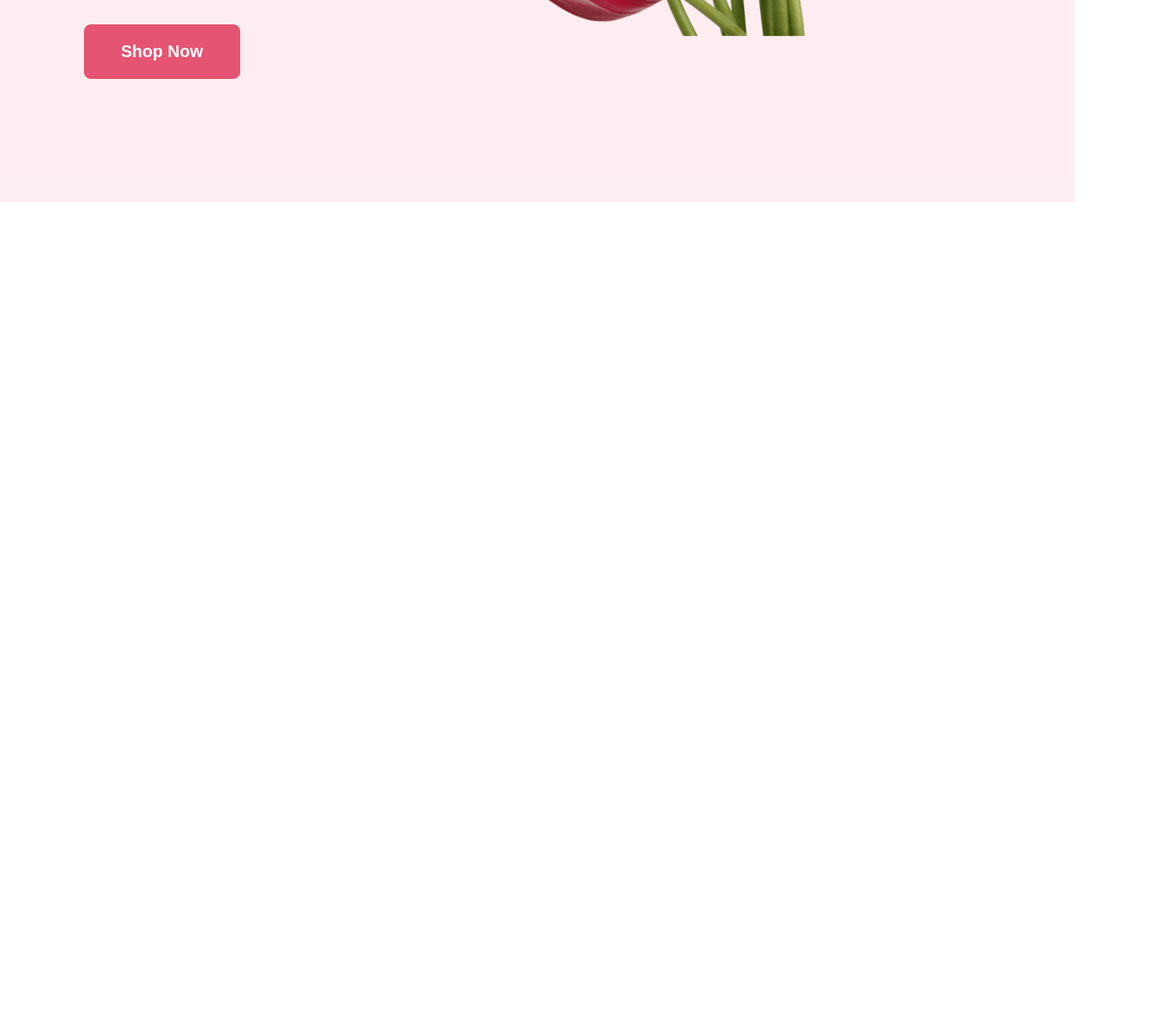
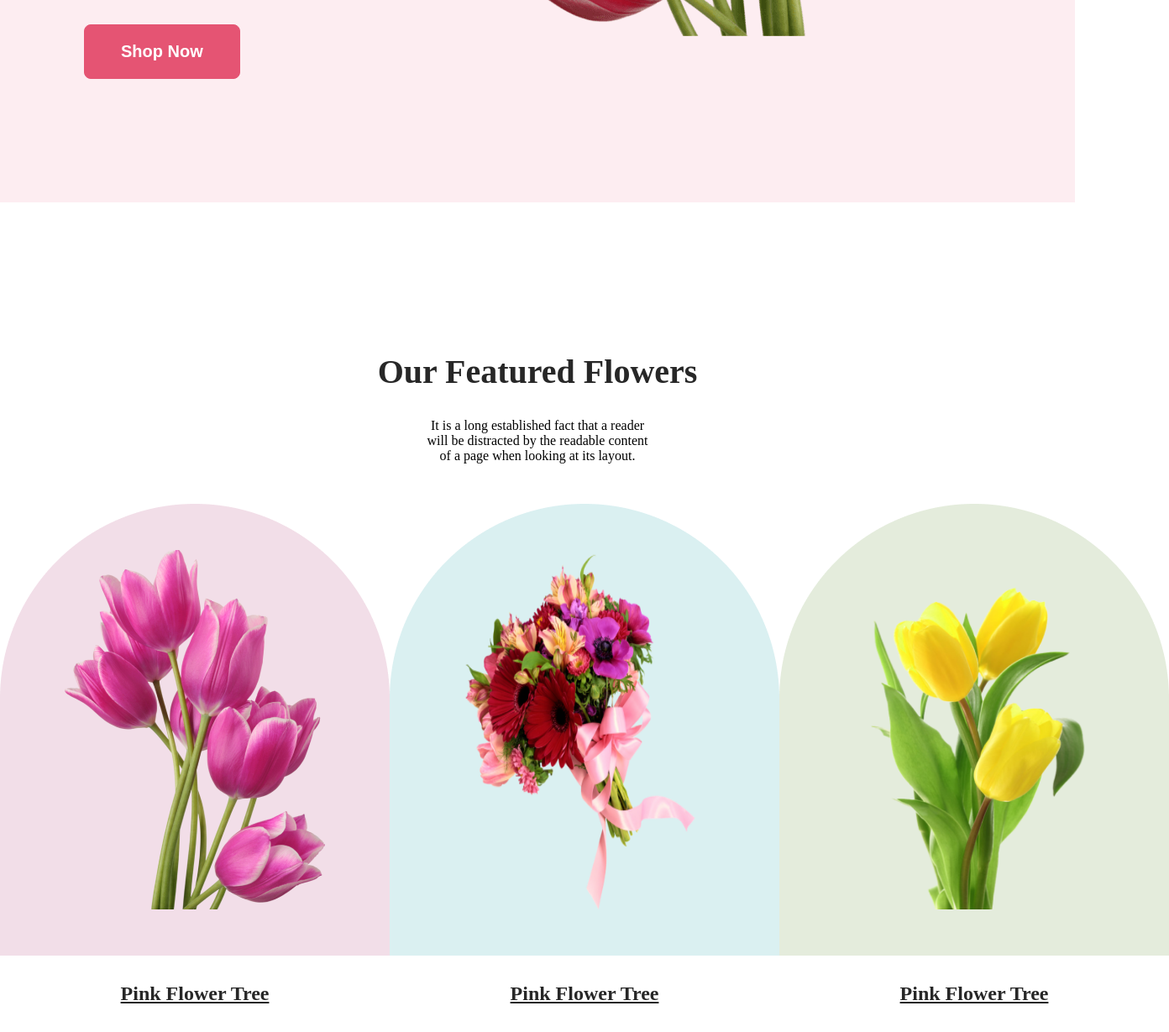
Before and after one commit to towhidhasan247/Online-Flower-Shop, a plain HTML site: page index.html in a window 1280 px wide. Shown: the part 807-2036 px from the top of the page at 84% size, 1392 px wide, since content can reach past the window. Before the commit the page ends 1048 px from the top, so only its background shows below. Drawn offline with Linux system fonts and the light colour scheme.

Commit message:
complete feactured flower section

```diff
--- a/index.html
+++ b/index.html
@@ -23,10 +23,32 @@
 
         </div>
         <div class="image-container">
-            <img  src="images/flower 1.png" alt="">
+            <img src="images/flower 1.png" alt="">
         </div>
     </div>
-
+    <div>
+        <div class="featured-text">
+            <h2>Our Featured Flowers</h2>
+            <p>It is a long established fact that a reader will be distracted by the readable content of a page when
+                looking at its layout.</p>
+        </div>
+        <div class="featured-image-container">
+            <div class="rectangle-container">
+                <div id="img1">
+                    <img src="images/pngwing 6.png" alt="">
+                </div>
+                <h4>Pink Flower Tree</h4>
+            </div>
+            <div class="rectangle-container">
+                <div id="img2"> <img src="images/pngwing 5.png" alt=""></div>
+                <h4>Pink Flower Tree</h4>
+            </div>
+            <div class="rectangle-container">
+                <div id="img3"> <img src="images/pngwing 7.png" alt=""></div>
+                <h4>Pink Flower Tree</h4>
+            </div>
+        </div>
+    </div>
 </body>
 
 </html>
--- a/style.css
+++ b/style.css
@@ -6,6 +6,7 @@ body {
 .introduction-container {
     background: rgba(229, 84, 115, 0.10);
     display: flex;
+    margin-bottom: 178px;
 }
 
 .text-container {
@@ -49,3 +50,69 @@ body {
     margin-top: 50px;
     margin-right: 100px;
 }
+
+.featured-text{
+    text-align: center;
+}
+.featured-text h2{
+    font-size: 40px;
+    font-weight: 800;
+    color: #272727;
+    margin-top: 0px;
+    margin-bottom: 32px;
+}
+.featured-text p{
+    margin-top: 0px;
+    margin-bottom: 48px;
+    margin-left: 500px;
+    margin-right: 500px;
+}
+.featured-image-container{
+    display: flex;
+    justify-content: space-around;
+}
+
+#img1{
+    background: url(./images/Rectangle\ 1.png);
+    width: 464px;
+    height: 538px;
+    display: flex;
+    justify-content: center;
+    align-items: center;
+}
+#img1 img{
+    width: 310px;
+    height: 428px;
+}
+#img2{
+    background: url(./images/Rectangle\ 2.png);
+    width: 464px;
+    height: 538px;
+    display: flex;
+    justify-content: center;
+    align-items: center;
+}
+#img2 img{
+    width: 310px;
+    height: 428px;
+}
+#img3{
+    background: url(./images/Rectangle\ 3.png);
+    width: 464px;
+    height: 538px;
+    display: flex;
+    justify-content: center;
+    align-items: center;
+}
+#img3 img{
+    width: 310px;
+    height: 428px;
+}
+
+.rectangle-container h4{
+    text-decoration: underline;
+    text-align: center;
+    color: #272727;
+    font-size: 24px;
+    font-weight: 700;
+}
```
